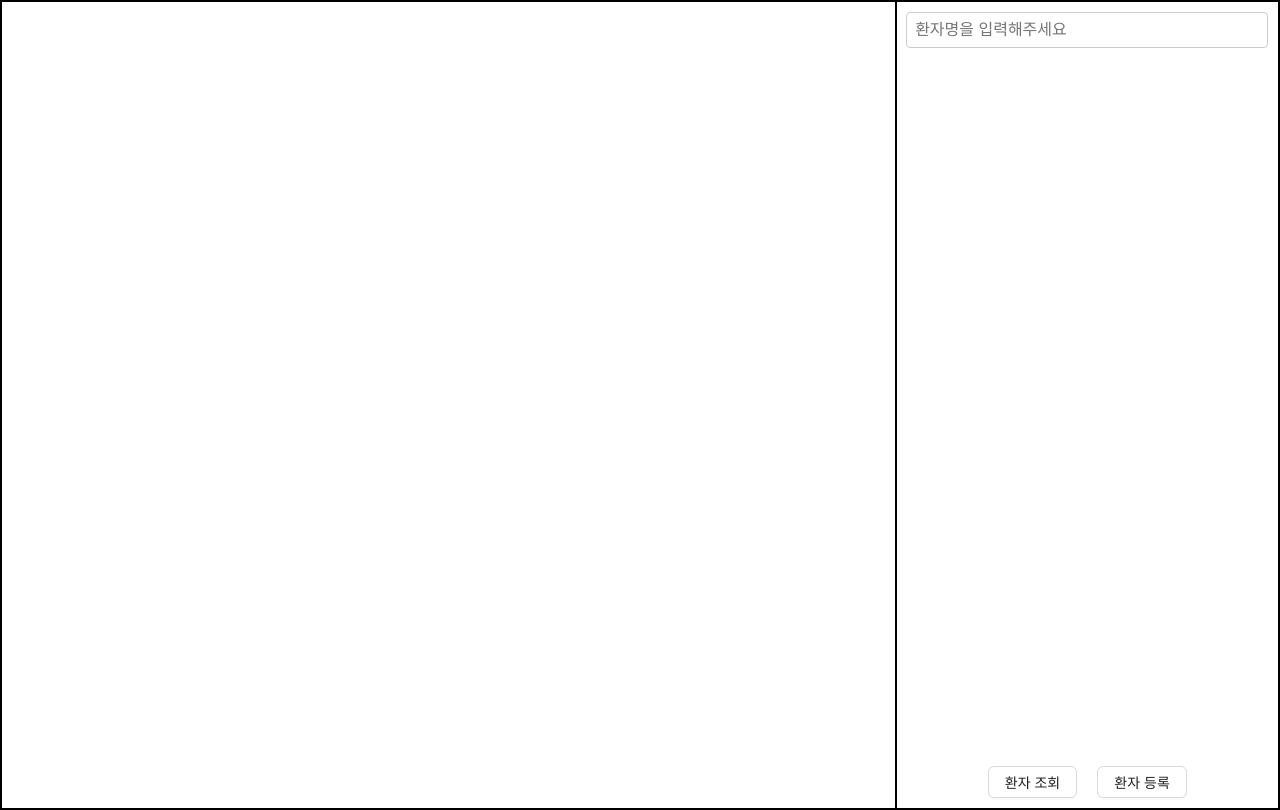
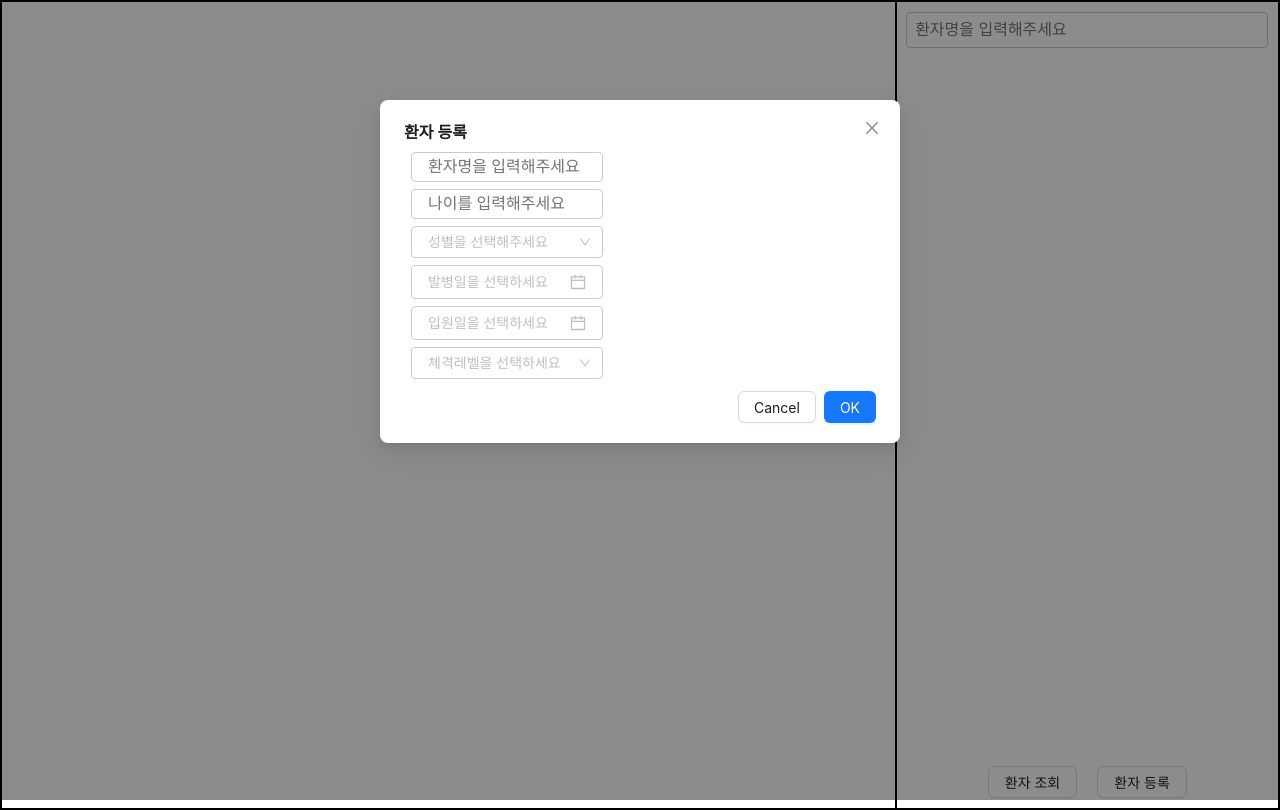
Before and after one commit to gilgyujeong/schedule_front, a Next.js app in the folder schedule/: page /admin in a window 1280 px wide. Both pictures are taken after a click on the button "환자 등록". Built offline with nearby package versions, Linux system fonts and the light colour scheme.

Commit message:
modal add

```diff
--- a/schedule/package.json
+++ b/schedule/package.json
@@ -18,6 +18,7 @@
     "gridjs": "^6.2.0",
     "next": "12.1.0",
     "react": "17.0.2",
-    "react-dom": "17.0.2"
+    "react-dom": "17.0.2",
+    "react-hook-form": "^7.54.0"
   }
 }
--- a/schedule/src/components/patient/patient.container.js
+++ b/schedule/src/components/patient/patient.container.js
@@ -1,12 +1,15 @@
 import axios from "axios";
 import PatientPresenter from "./patient.presenter";
 import { useState } from "react";
+import { useForm } from "react-hook-form";
 
 export default function PatientContainer() {
     const [patient, setPatient] = useState([]);
     const [selectedPatientId, setSelectedPatientId] = useState(null);
     const [patientSearch, setPatientSearch] = useState('');
     const [selectedPatientDetail, setSelectedPatientDetail] = useState(null);
+    const [isModalOpen, setIsModalOpen] = useState(false);
+    const { register, handleSubmit, setValue, reset} = useForm();
 
     const onClickPatientInquiry = async () => {
         const response = await axios.get("http://localhost:8080/patient/list");
@@ -27,6 +30,21 @@ export default function PatientContainer() {
         el.name.includes(patientSearch)
     );
 
+    const handleOpenModal = () => {
+        setIsModalOpen(true);
+    };
+
+    const handleCloseModal = () => {
+        setIsModalOpen(false);
+        reset();
+    }
+
+    const onClickSubmit = async (data) => {
+        console.log(data);
+        // const request = await axios.post("http://localhost:8080/patient/reg")
+    }
+
+
     return (
         <PatientPresenter
             onClickPatientInquiry={onClickPatientInquiry}
@@ -36,6 +54,13 @@ export default function PatientContainer() {
             patientSearch={patientSearch}
             handlePatientSearch={handlePatientSearch}
             selectedPatientDetail={selectedPatientDetail}
+            isModalOpen={isModalOpen}
+            handleOpenModal={handleOpenModal}
+            handleCloseModal={handleCloseModal}
+            register={register}
+            handleSubmit={handleSubmit}
+            setValue={setValue}
+            onClickSubmit={onClickSubmit}
         />
     )
 }
--- a/schedule/src/components/patient/patient.presenter.js
+++ b/schedule/src/components/patient/patient.presenter.js
@@ -1,20 +1,21 @@
 import Modal from 'antd/es/modal/Modal'
 import * as S from './patient.styles'
+import { Select } from 'antd'
 
 export default function PatientPresenter(props) {
     return (
         <S.PatientBox>
             <S.PatientLeftInnerBox>
                 {props.selectedPatientDetail &&
-                    <S.PatientModalBox>
-                        <S.PatientModalItem>이름: {props.selectedPatientDetail.name}</S.PatientModalItem>
-                        <S.PatientModalItem>나이: {props.selectedPatientDetail.age}</S.PatientModalItem>
-                        <S.PatientModalItem>성별: {props.selectedPatientDetail.gender}</S.PatientModalItem>
-                        <S.PatientModalItem>발병일: {props.selectedPatientDetail.onset}</S.PatientModalItem>
-                        <S.PatientModalItem>입원일: {props.selectedPatientDetail.createAt}</S.PatientModalItem>
-                        <S.PatientModalItem>비매너 점수: {props.selectedPatientDetail.nonManner}</S.PatientModalItem>
-                        <S.PatientModalItem>체격레벨: {props.selectedPatientDetail.physical}</S.PatientModalItem>
-                    </S.PatientModalBox>
+                    <S.PatientInfoBox>
+                        <S.PatientInfoItem>이름: {props.selectedPatientDetail.name}</S.PatientInfoItem>
+                        <S.PatientInfoItem>나이: {props.selectedPatientDetail.age}</S.PatientInfoItem>
+                        <S.PatientInfoItem>성별: {props.selectedPatientDetail.gender}</S.PatientInfoItem>
+                        <S.PatientInfoItem>발병일: {props.selectedPatientDetail.onset}</S.PatientInfoItem>
+                        <S.PatientInfoItem>입원일: {props.selectedPatientDetail.createAt}</S.PatientInfoItem>
+                        <S.PatientInfoItem>비매너 점수: {props.selectedPatientDetail.nonManner}</S.PatientInfoItem>
+                        <S.PatientInfoItem>체격레벨: {props.selectedPatientDetail.physical}</S.PatientInfoItem>
+                    </S.PatientInfoBox>
                 }
             </S.PatientLeftInnerBox>
             <S.PatientRightInnerBox>
@@ -41,10 +42,34 @@ export default function PatientPresenter(props) {
                 </S.PatientListBox>
                 <S.PatientButtonBox>
                     <S.PatientButton onClick={props.onClickPatientInquiry}>환자 조회</S.PatientButton>
-                    <S.PatientButton>환자 등록</S.PatientButton>
+                    <S.PatientButton onClick={props.handleOpenModal}>환자 등록</S.PatientButton>
                 </S.PatientButtonBox>
             </S.PatientRightInnerBox>
-
+            <Modal
+                title="환자 등록"
+                open={props.isModalOpen}
+                onCancel={props.handleCloseModal}
+                onOk={props.handleSubmit(props.onClickSubmit)}
+            >
+                <form>
+                    <S.PatientModalInput type='text' placeholder='환자명을 입력해주세요' {...props.register("name")} />
+                    <S.PatientModalInput type='text' placeholder='나이를 입력해주세요' {...props.register("age")} />
+                    <S.PatientModalComboBox type='text' placeholder='성별을 선택해주세요' onChange={(value) => props.setValue("gender", value)}>
+                        <Select.Option value="MALE">남성</Select.Option>
+                        <Select.Option value="FEMALE">여성</Select.Option>
+                        <Select.Option value="OTHER">기타</Select.Option>
+                    </S.PatientModalComboBox>
+                    <S.PatientModalDate placeholder='발병일을 선택하세요' format='YYYY-MM-DD' onChange={(date, dateString) => props.setValue("onset", dateString)} />
+                    <S.PatientModalDate placeholder='입원일을 선택하세요' format='YYYY-MM-DD' onChange={(date, dateString) => props.setValue("createAt", dateString)} />
+                    <S.PatientModalComboBox type='text' placeholder='체격레벨을 선택하세요' onChange={(value) => props.setValue("physical", value)}>
+                        <Select.Option value="1">1</Select.Option>
+                        <Select.Option value="2">2</Select.Option>
+                        <Select.Option value="3">3</Select.Option>
+                        <Select.Option value="4">4</Select.Option>
+                        <Select.Option value="5">5</Select.Option>
+                    </S.PatientModalComboBox>
+                </form>
+            </Modal>
         </S.PatientBox>
     )
 }
--- a/schedule/src/components/patient/patient.styles.js
+++ b/schedule/src/components/patient/patient.styles.js
@@ -1,5 +1,5 @@
 const { default: styled } = require("@emotion/styled");
-const { Button } = require("antd");
+const { Button, Select, DatePicker } = require("antd");
 
 export const PatientBox = styled.div`
     display: flex;
@@ -50,13 +50,13 @@ export const PatientItem = styled.div`
     border: ${(props) => (props.isSelected ? "1px solid green" : "1px solid black")};
 `
 
-export const PatientModalBox = styled.div`
+export const PatientInfoBox = styled.div`
     display: flex;
     flex-direction: column;
 `
 
-export const PatientModalItem = styled.div`
-    width: 10vw;
+export const PatientInfoItem = styled.div`
+    width: 12vw;
     border: 1px solid black;
     margin: 5px;
     padding: 5px;
@@ -73,3 +73,48 @@ export const PatientButton = styled(Button)`
     width: 7vw;
     margin: 10px;
 `
+
+export const PatientModalBox = styled.div`
+    display: flex;
+    flex-direction: column;
+`
+
+export const PatientModalInput = styled.input`
+    width: 15vw;
+    margin: 7px;
+    padding: 5px 16px;
+    border: 1px solid #ccc;
+    border-radius: 4px;
+    font-size: 16px;
+    background-color: white;
+    color: gray;
+    display: block;
+`
+
+export const PatientModalComboBox = styled(Select)`
+    width: 15vw;
+    margin: 7px;
+    padding: 5px;
+    border: 1px solid #ccc;
+    border-radius: 4px;
+    font-size: 16px;
+    background-color: white;
+    display: block;
+
+    .ant-select-selector {
+        border: none !important;
+        color: gray !important;
+    }
+`
+
+export const PatientModalDate = styled(DatePicker)`
+    width: 15vw;
+    margin: 7px;
+    padding: 5px 16px;
+    border: 1px solid #ccc;
+    border-radius: 4px;
+    font-size: 16px;
+    background-color: white;
+    color: gray;
+    display: block;
+`
```
Also changed, not shown: 1 other file (tests, documents, lock files or other folders).
